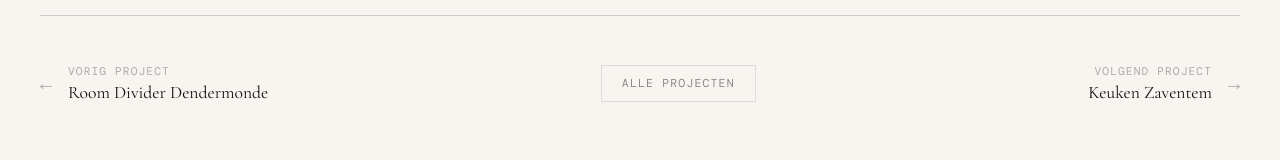
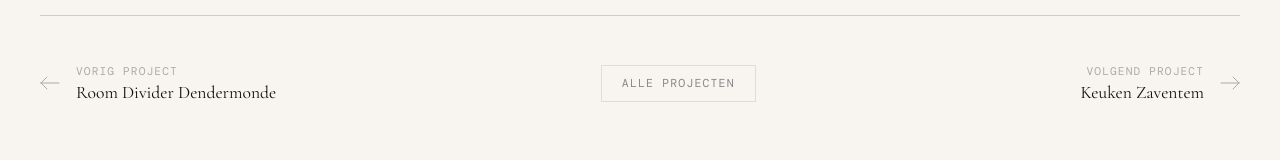
Before and after one commit to jensvandemeersch/studiobinnenkant, an Astro site: page /projecten/bureaumeubel-turnhout-bk in a window 1280 px wide. Shown: the part 2555-2715 px from the top of the page. Built offline with nearby package versions, Linux system fonts and the light colour scheme; Astro itself is replaced by a stand-in of ours; a web font is replaced by a local one.

Commit message:
Fix pijltjes pager: SVG ipv tekstpijlen voor consistente uitlijning

```diff
--- a/src/pages/projecten/[slug].astro
+++ b/src/pages/projecten/[slug].astro
@@ -155,7 +155,7 @@ const next = currentIndex === 0 ? sorted[sorted.length - 1] : sorted[currentInde
     <nav class="pager">
       {prev ? (
         <a href={`/projecten/${prev.slug}`} class="pager-link prev">
-          <span class="arrow">←</span>
+          <svg class="arrow" width="20" height="14" viewBox="0 0 20 14" fill="none" xmlns="http://www.w3.org/2000/svg"><path d="M7 1L1 7m0 0l6 6M1 7h18" stroke="currentColor" stroke-width="1" stroke-linecap="round" stroke-linejoin="round"/></svg>
           <span class="pager-label">
             <span class="pager-hint">Vorig project</span>
             <span class="pager-title">{prev.data.title}</span>
@@ -169,7 +169,7 @@ const next = currentIndex === 0 ? sorted[sorted.length - 1] : sorted[currentInde
             <span class="pager-hint">Volgend project</span>
             <span class="pager-title">{next.data.title}</span>
           </span>
-          <span class="arrow">→</span>
+          <svg class="arrow" width="20" height="14" viewBox="0 0 20 14" fill="none" xmlns="http://www.w3.org/2000/svg"><path d="M13 1l6 6m0 0l-6 6m6-6H1" stroke="currentColor" stroke-width="1" stroke-linecap="round" stroke-linejoin="round"/></svg>
         </a>
       ) : <div />}
     </nav>
@@ -461,7 +461,11 @@ const next = currentIndex === 0 ? sorted[sorted.length - 1] : sorted[currentInde
 
   .next .pager-label { text-align: right; }
 
-  .arrow { font-size: 1.25rem; color: #aaa; }
+  .arrow {
+    color: #aaa;
+    flex-shrink: 0;
+    display: block;
+  }
 
   .pager-home {
     font-family: 'DM Mono', monospace;
```
